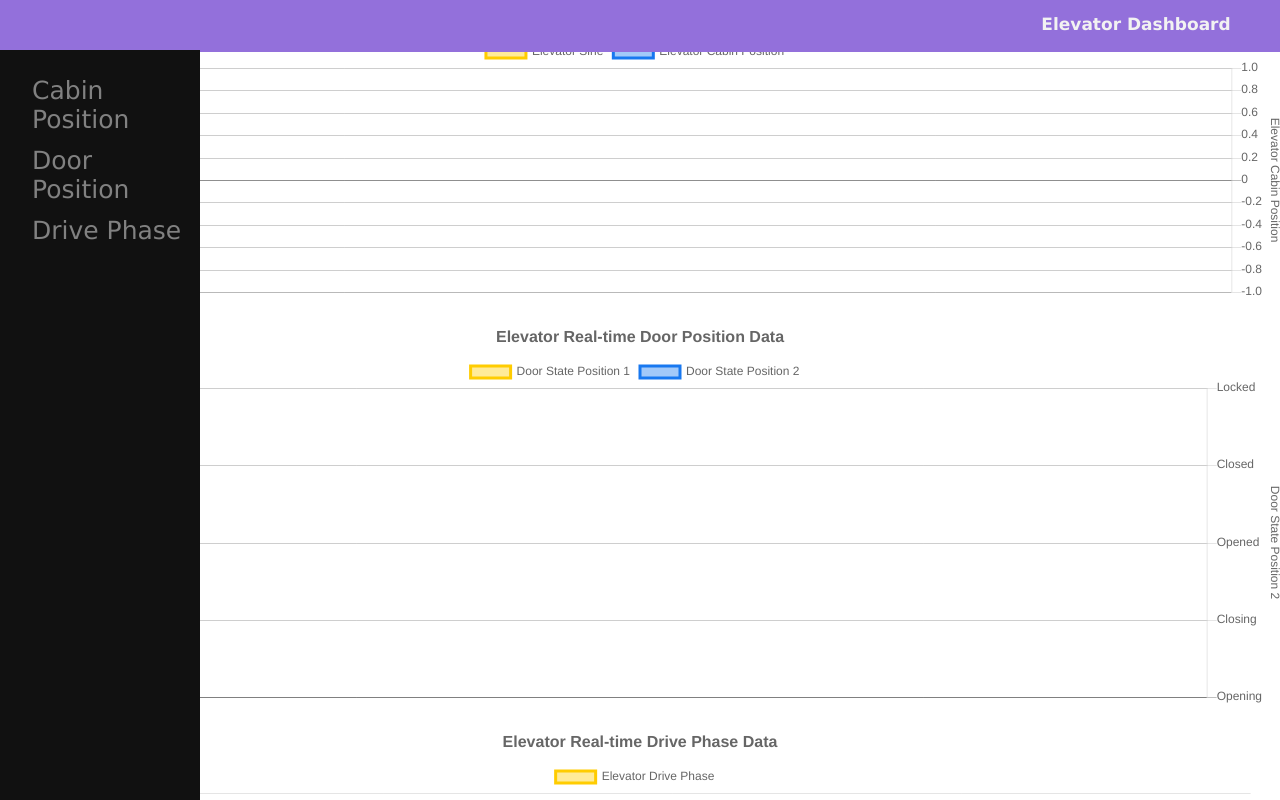
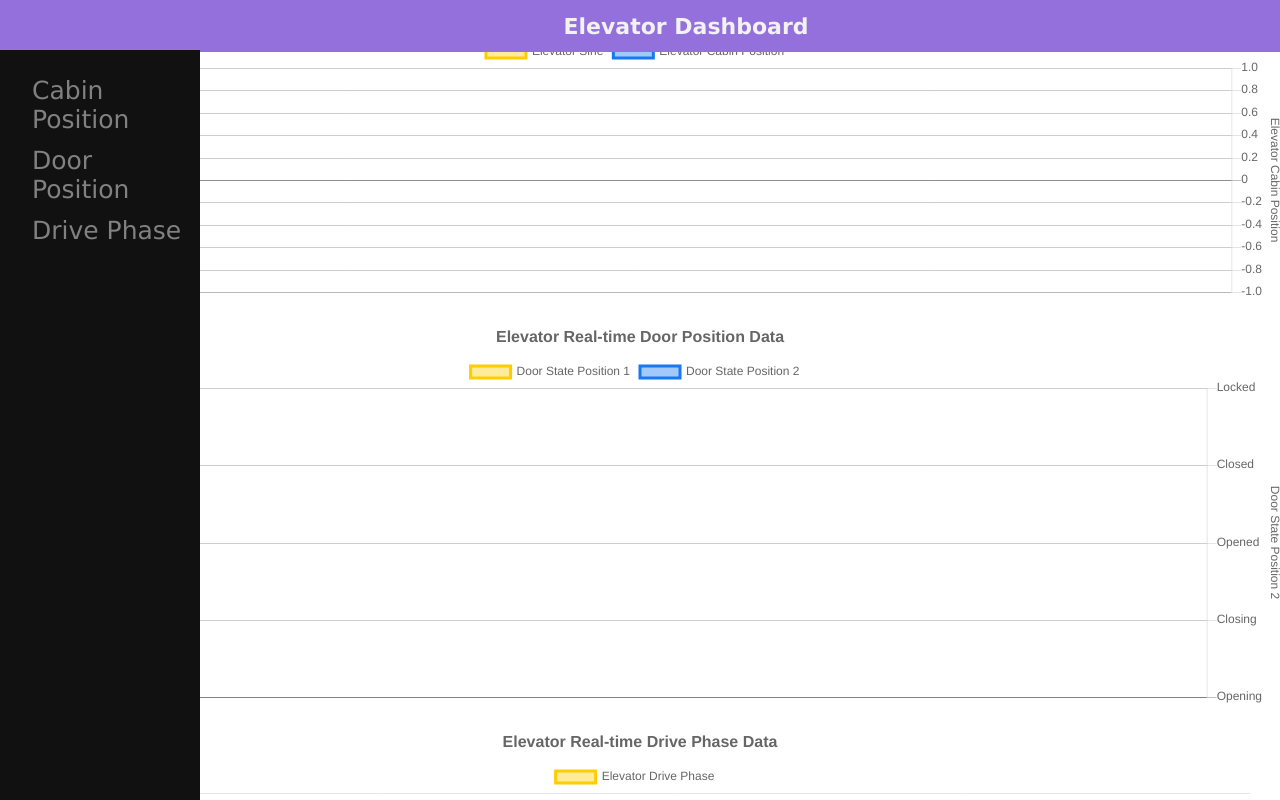
Before and after one commit to akhilesh009/oldNodeWebapp, a website: page public/index.html in a window 1280 px wide. Shown: the top 800 px of the page. Drawn offline with Linux system fonts and the light colour scheme.

Commit message:
changes for top nav

```diff
--- a/public/index.html
+++ b/public/index.html
@@ -10,7 +10,7 @@
 
 <body>
   <div class="topnav">
-  <div style="text-align:center;margin-left:200px;"><strong>Elevator Dashboard</strong></div>
+  <div style="text-align:center;margin-right:700px;"><strong>Elevator Dashboard</strong></div>
   </div>
   <div class="sidenav">
     <a href="#">Cabin Position</a>
--- a/public/stylesheets/style.css
+++ b/public/stylesheets/style.css
@@ -25,7 +25,7 @@ a {
   text-align: center;
   padding: 14px 396px;
   text-decoration: none;
-  font-size: 17px;
+  font-size: 22px;
 }
 /* Style the links inside the navigation bar */
 .topnav a {
```
